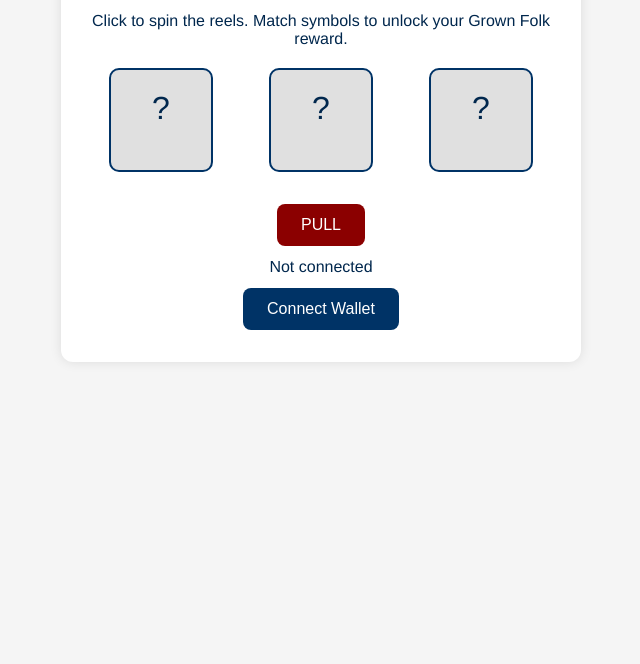
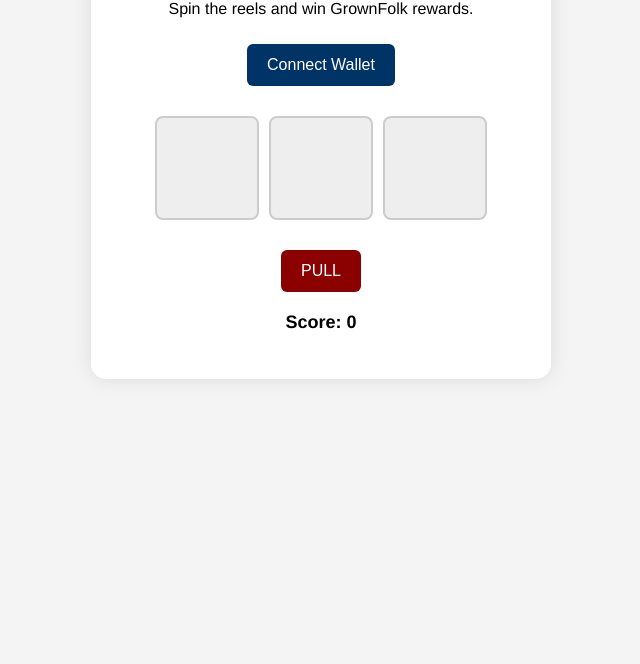
Before and after one commit to grownfolk/UClickWeShip, a plain HTML site: page index.html in a window 1280 px wide. Shown: the part 136-800 px from the top of the page, without its empty margins (319-959 px from the left). Drawn offline with Linux system fonts and the light colour scheme.

Commit message:
Update index.html

```diff
--- a/index.html
+++ b/index.html
@@ -3,31 +3,84 @@
 <head>
   <meta charset="UTF-8" />
   <meta name="viewport" content="width=device-width, initial-scale=1.0"/>
-  <title>uClick Slot Game</title>
-  <link rel="stylesheet" href="style.css"/>
-  <script src="https://cdn.jsdelivr.net/npm/ethers@5.7.2/dist/ethers.umd.min.js"></script>
+  <title>uClick Slot</title>
+  <style>
+    body {
+      font-family: 'Helvetica Neue', sans-serif;
+      background-color: #f4f4f4;
+      padding: 30px;
+      text-align: center;
+    }
+    .slot-container {
+      background: white;
+      padding: 30px;
+      border-radius: 15px;
+      max-width: 400px;
+      margin: 0 auto;
+      box-shadow: 0 0 20px rgba(0,0,0,0.1);
+    }
+    .slot-reels {
+      display: flex;
+      justify-content: center;
+      gap: 10px;
+      margin: 20px 0;
+    }
+    .slot-box {
+      width: 100px;
+      height: 100px;
+      background: #eee;
+      border: 2px solid #ccc;
+      display: flex;
+      align-items: center;
+      justify-content: center;
+      border-radius: 8px;
+    }
+    .slot-box img {
+      width: 80px;
+      height: 80px;
+    }
+    .pull-button, .wallet-button, .claim-button {
+      background-color: #8B0000;
+      color: white;
+      border: none;
+      padding: 12px 20px;
+      font-size: 16px;
+      cursor: pointer;
+      border-radius: 6px;
+      margin: 10px 5px;
+    }
+    .wallet-button {
+      background-color: #003366;
+    }
+    .score {
+      font-size: 18px;
+      font-weight: bold;
+      margin-top: 10px;
+    }
+  </style>
 </head>
 <body>
+
   <div class="slot-container">
-    <h1>uClick Slot</h1>
-    <p>Click to spin the reels. Match symbols to unlock your Grown Folk reward.</p>
+    <h2>uClick Slot</h2>
+    <p>Spin the reels and win GrownFolk rewards.</p>
 
-    <div class="reels">
-      <div class="reel" id="reel1">?</div>
-      <div class="reel" id="reel2">?</div>
-      <div class="reel" id="reel3">?</div>
+    <button class="wallet-button" onclick="connectWallet()">Connect Wallet</button>
+
+    <div class="slot-reels">
+      <div class="slot-box" id="slot1"></div>
+      <div class="slot-box" id="slot2"></div>
+      <div class="slot-box" id="slot3"></div>
     </div>
 
-    <button id="pullButton">PULL</button>
-    <div id="result"></div>
-    <div id="mintButton" style="display:none;">
-      <button onclick="mintNFT()">Mint Your Pull</button>
-    </div>
+    <button class="pull-button" onclick="pullSlot()">PULL</button>
 
-    <div id="walletDisplay">Not connected</div>
-    <button id="connectWallet">Connect Wallet</button>
+    <div class="score" id="score">Score: 0</div>
+    <p id="resultText"></p>
+
+    <button class="claim-button" style="display:none;" id="claimBtn">Claim Reward</button>
   </div>
 
-  <script src="script.js"></script>
+  <script src="scripts.js"></script>
 </body>
 </html>
```
